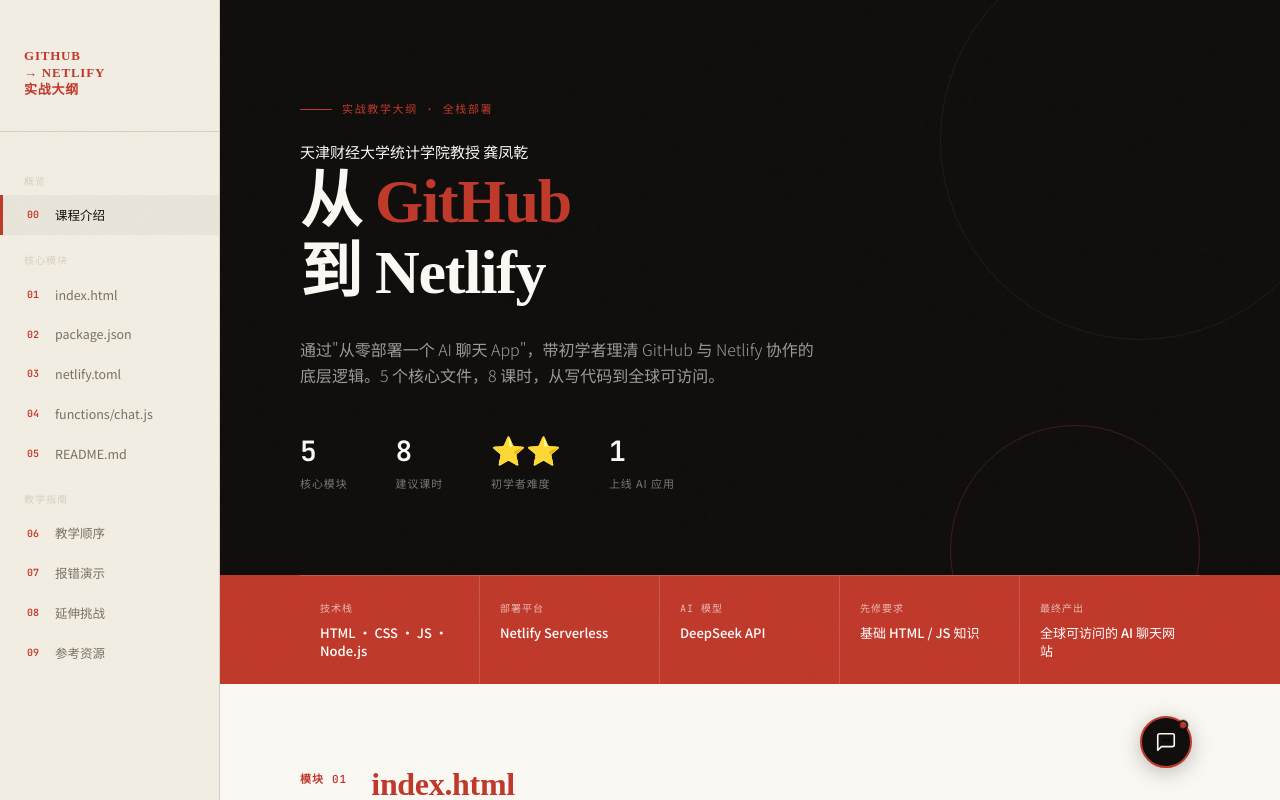
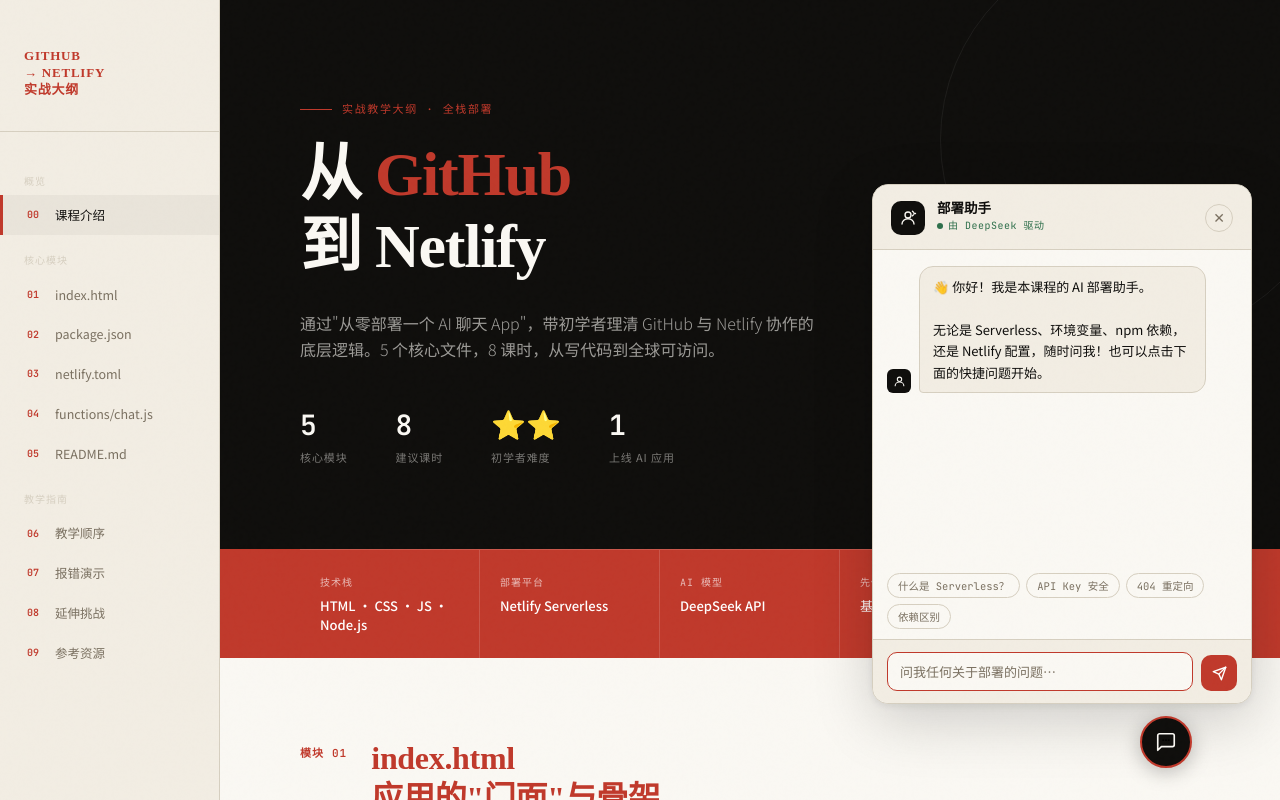
Before and after one commit to gong-fq/github-netlify, a website: page index.html in a window 1280 px wide. Both pictures are taken after a click on the button "打开 AI 助手". Shown: the top 800 px of the page. Drawn offline with Linux system fonts and the light colour scheme.

Commit message:
Add files via upload

```diff
--- a/index.html
+++ b/index.html
@@ -159,7 +159,6 @@
 
   <section id="hero">
     <div class="hero-eyebrow">实战教学大纲 · 全栈部署</div>
-    <p>天津财经大学统计学院教授  龚凤乾</p>
     <h1>从 <em>GitHub</em><br/>到 Netlify</h1>
     <p class="hero-sub">通过"从零部署一个 AI 聊天 App"，带初学者理清 GitHub 与 Netlify 协作的底层逻辑。5 个核心文件，8 课时，从写代码到全球可访问。</p>
     <div class="hero-stats">
@@ -875,12 +874,20 @@
     }
   }
 
-  fab.addEventListener('click', togglePanel);
-  closeBtn.addEventListener('click', togglePanel);
+  fab.addEventListener('click', e => {
+    e.stopPropagation();
+    togglePanel();
+  });
+  closeBtn.addEventListener('click', e => {
+    e.stopPropagation();
+    togglePanel();
+  });
 
-  // Close on outside click
+  // Close on outside click (only when open, ignoring fab itself)
   document.addEventListener('click', e => {
-    if (isOpen && !panel.contains(e.target) && e.target !== fab) togglePanel();
+    if (isOpen && !panel.contains(e.target) && !fab.contains(e.target)) {
+      togglePanel();
+    }
   });
 
   // ── Welcome message ──
```
